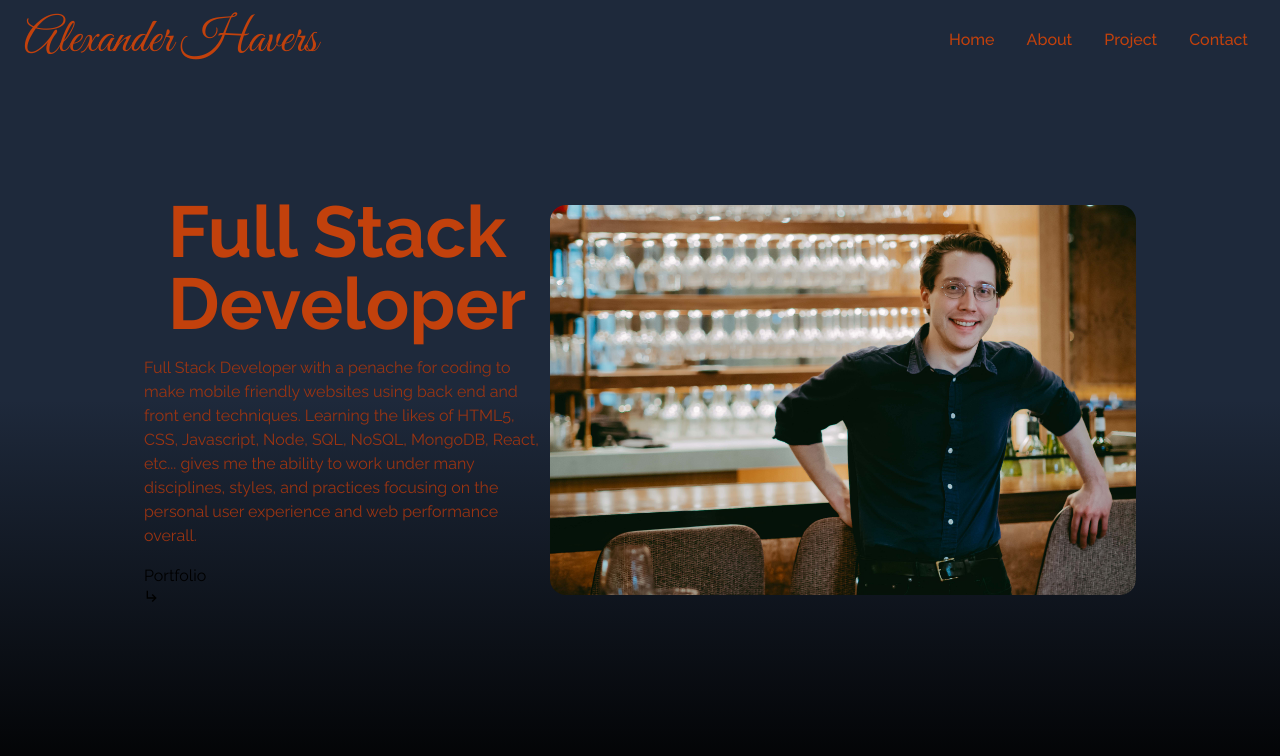
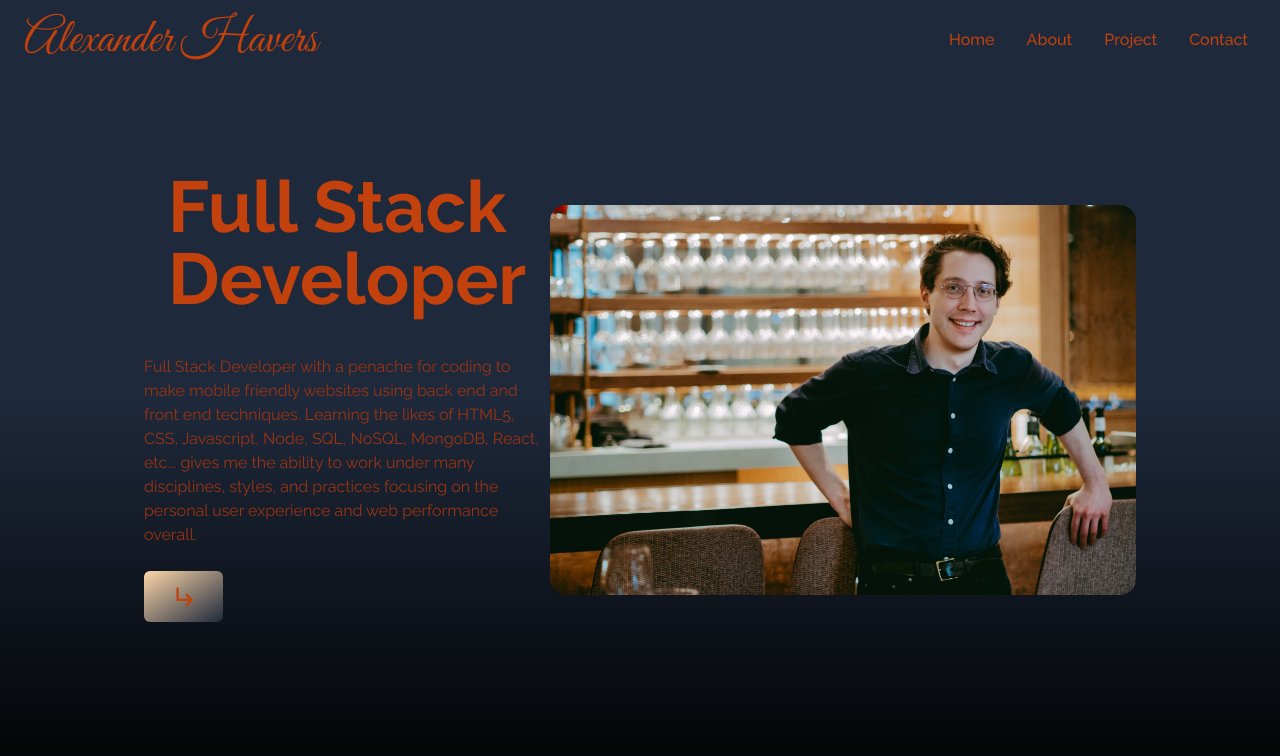
Before and after one commit to pseudoDjnn/react-portfolio, a React (Create React App) app: page / in a window 1280 px wide. Shown: the top 756 px of the page. Built offline with nearby package versions, Linux system fonts and the light colour scheme.

Commit message:
fix tailwind effects for template design and will add more later

```diff
--- a/src/components/Header/index.js
+++ b/src/components/Header/index.js
@@ -13,6 +13,7 @@ const Header = () => {
           <h2 className=" px-6 text-4xl sm:text-7xl font-bold text-orange-700">
             Full Stack Developer
           </h2>
+          <br />
           <p className="text-orange-800 py-4 max-w-md">
             Full Stack Developer with a penache for coding to make mobile
             friendly websites using back end and front end techniques. Learning
@@ -22,10 +23,9 @@ const Header = () => {
             web performance overall.
           </p>
           <div>
-            <button>
-              Portfolio
-              <span>
-                <MdOutlineSubdirectoryArrowRight />
+            <button className=" group text-orange-700 w-fit px-6 py-3 my-2 flex items-center rounded-md bg-gradient-to-br from-orange-200 to-slate-800 cursor-pointer">
+              <span className="group-hover:hue-rotate-180 duration-300">
+                <MdOutlineSubdirectoryArrowRight size={27} className="ml-1" />
               </span>
             </button>
           </div>
```
